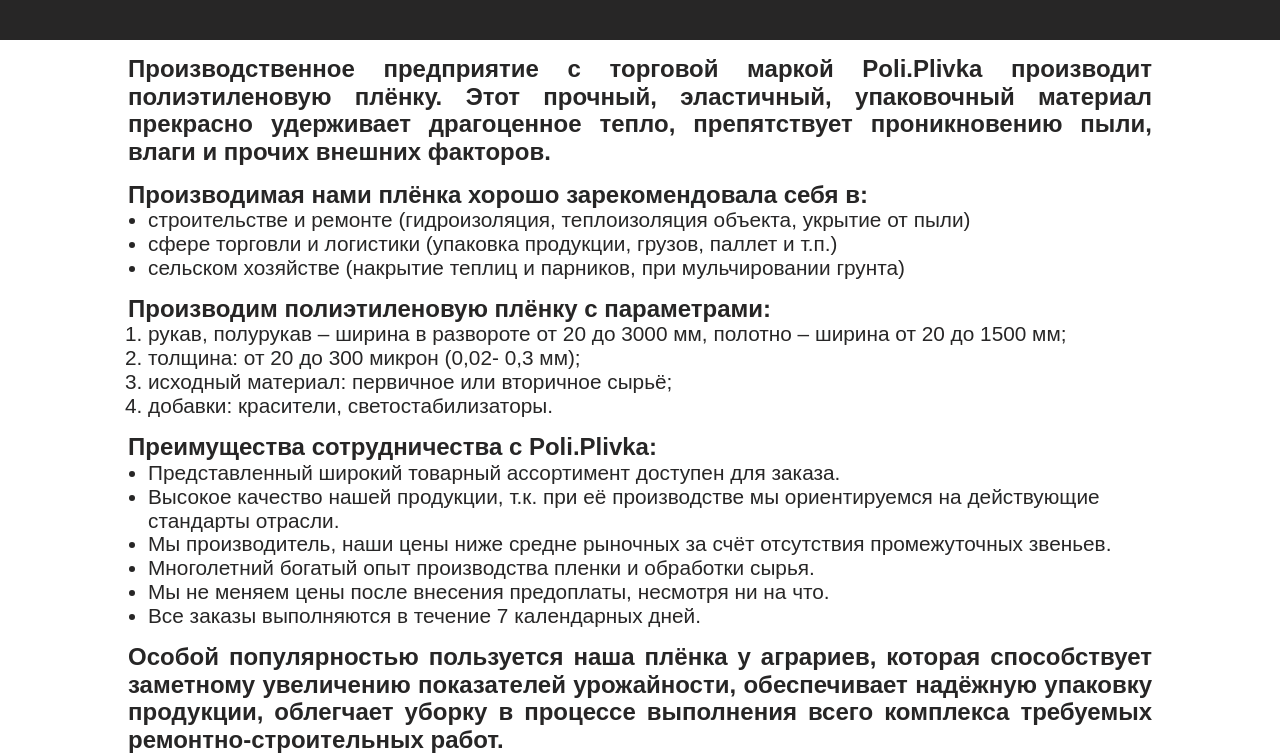
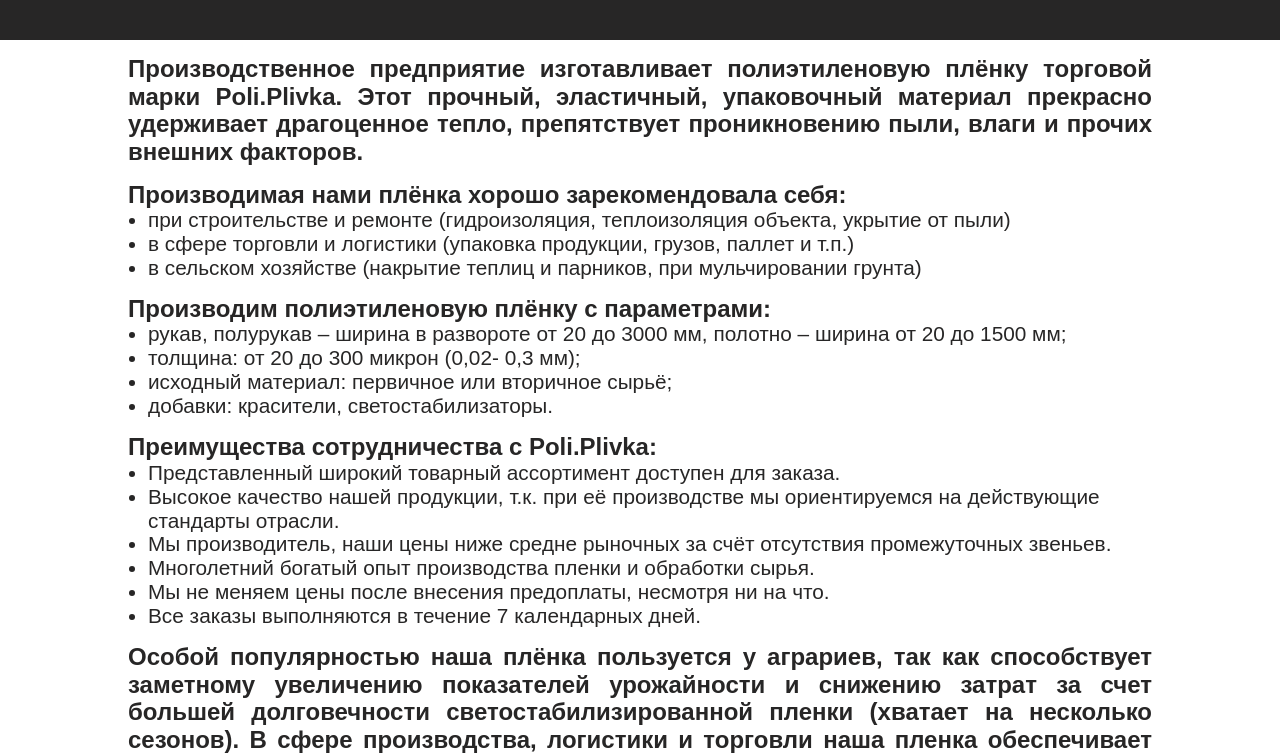
Before and after one commit to ViktorSopilniak/poliplivka, a plain HTML site: page index.html in a window 1280 px wide. Shown: the part 167-922 px from the top of the page. Drawn offline with nearby package versions, Linux system fonts and the light colour scheme; a web font is replaced by a local one.

Commit message:
по тексту

```diff
--- a/index.html
+++ b/index.html
@@ -12,27 +12,27 @@
 </head>
 
 <body>
-<div class="logo-wrapper">
+    <div class="logo-wrapper">
         <h1>Poli.Plivka</h1>
         <h2>виробник української плівки</h2>
-</div>
+    </div>
     <article>
-        <p>Производственное предприятие с торговой маркой Poli.Plivka производит полиэтиленовую плёнку. Этот прочный, эластичный,
+        <p>Производственное предприятие изготавливает полиэтиленовую плёнку торговой марки Poli.Plivka. Этот прочный, эластичный,
             упаковочный материал прекрасно удерживает драгоценное тепло, препятствует проникновению пыли, влаги и прочих
             внешних факторов.</p>
-        <p>Производимая нами плёнка хорошо зарекомендовала себя в:</p>
+        <p>Производимая нами плёнка хорошо зарекомендовала себя:</p>
         <ul>
-            <li>строительстве и ремонте (гидроизоляция, теплоизоляция объекта, укрытие от пыли)</li>
-            <li>сфере торговли и логистики (упаковка продукции, грузов, паллет и т.п.)</li>
-            <li>сельском хозяйстве (накрытие теплиц и парников, при мульчировании грунта)</li>
+            <li>при строительстве и ремонте (гидроизоляция, теплоизоляция объекта, укрытие от пыли)</li>
+            <li>в сфере торговли и логистики (упаковка продукции, грузов, паллет и т.п.)</li>
+            <li>в сельском хозяйстве (накрытие теплиц и парников, при мульчировании грунта)</li>
         </ul>
         <p>Производим полиэтиленовую плёнку с параметрами:</p>
-        <ol>
+        <ul>
             <li>рукав, полурукав – ширина в развороте от 20 до 3000 мм, полотно – ширина от 20 до 1500 мм;</li>
             <li>толщина: от 20 до 300 микрон (0,02- 0,3 мм);</li>
             <li>исходный материал: первичное или вторичное сырьё;</li>
             <li>добавки: красители, светостабилизаторы.</li>
-        </ol>
+        </ul>
         <p>Преимущества сотрудничества с Poli.Plivka:</p>
         <ul>
             <li>Представленный широкий товарный ассортимент доступен для заказа.</li>
@@ -42,9 +42,10 @@
             <li>Мы не меняем цены после внесения предоплаты, несмотря ни на что.</li>
             <li>Все заказы выполняются в течение 7 календарных дней.</li>
         </ul>
-        <p>Особой популярностью пользуется наша плёнка у аграриев, которая способствует заметному увеличению показателей урожайности,
-            обеспечивает надёжную упаковку продукции, облегчает уборку в процессе выполнения всего комплекса требуемых ремонтно-строительных
-            работ.
+        <p>Особой популярностью наша плёнка пользуется у аграриев, так как способствует заметному увеличению показателей урожайности
+            и снижению затрат за счет большей долговечности светостабилизированной пленки (хватает на несколько сезонов).
+            В сфере производства, логистики и торговли наша пленка обеспечивает надёжную упаковку продукции. В быту наша
+            пленка облегчает уборку в процессе выполнения всего комплекса требуемых строительно-ремонтных работ.
         </p>
         <p>Доставка нашей продукции осуществляется любым удобным для вас перевозчиком или самовывозом из г. Кривого Рога.</p>
         <p>Стоит отметить, что в случае заказа полиэтиленовой плёнки нестандартных размеров обязательным условием является внесение
```
